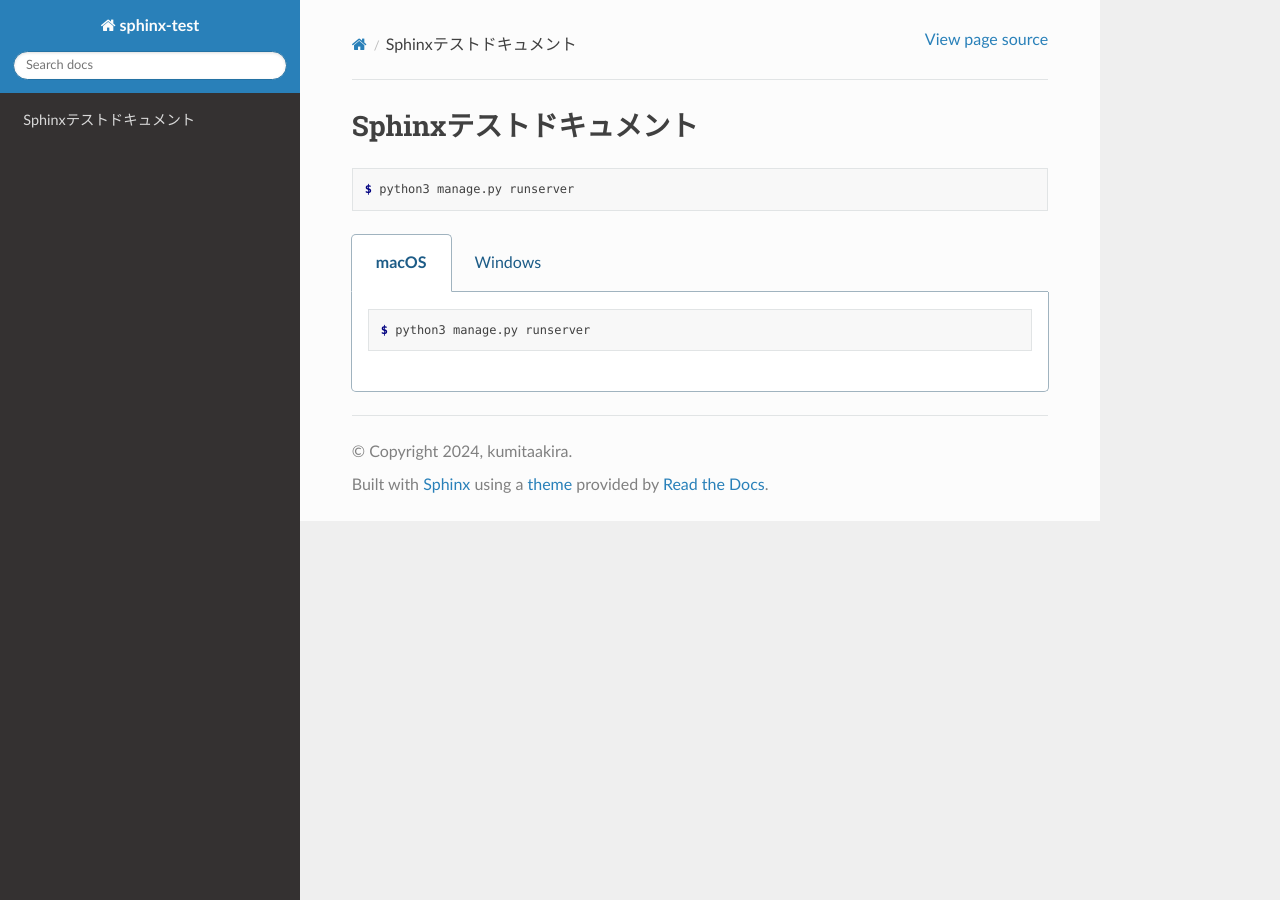
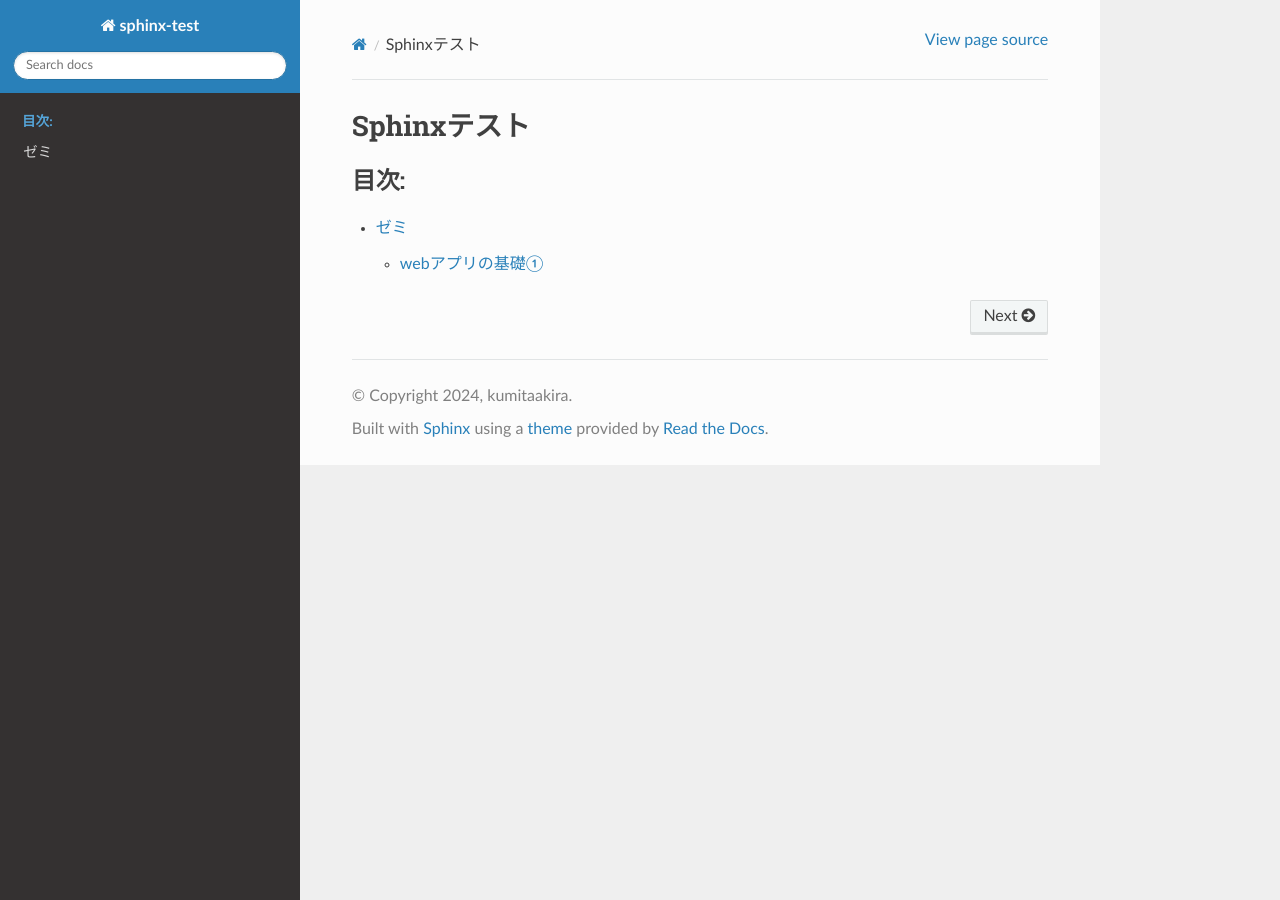
Before and after one commit to kumitaakira453/sphinx_test, a Sphinx documentation site: the page built from source/index.rst, in a window 1280 px wide. Built offline with Sphinx 7.4.7 and the Read the Docs theme 2.0.0, drawn with Linux system fonts in a browser that asks for light colours.

Commit message:
ネスト化

```diff
--- a/source/index.rst
+++ b/source/index.rst
@@ -1,29 +1,9 @@
-.. sphinx-test documentation master file, created by
-   sphinx-quickstart on Mon Sep 30 15:37:04 2024.
-   You can adapt this file completely to your liking, but it should at least
-   contain the root `toctree` directive.
+Sphinxテスト
+=====================
 
-Sphinxテストドキュメント
-=========================
 
 .. toctree::
-   :maxdepth: 2
-   :caption: Contents:
+    :maxdepth: 2
+    :caption: 目次:
 
-
-.. code-block:: console
-
-   $ python3 manage.py runserver
-
-.. tabs::
-
-    .. tab:: macOS
-
-        .. code-block:: console
-
-            $ python3 manage.py runserver
-    .. tab:: Windows
-
-        .. code-block:: ps1con
-
-            PS>
+    regular/index
--- /dev/null
+++ b/source/regular/index.rst
@@ -0,0 +1,9 @@
+
+ゼミ
+=========================
+
+.. toctree::
+    :maxdepth: 2
+    :caption: 目次:
+
+    webapp-basic-1/index
```
Also changed, not shown: source/regular/webapp-basic-1/index.rst (added, +16 -0 lines).
